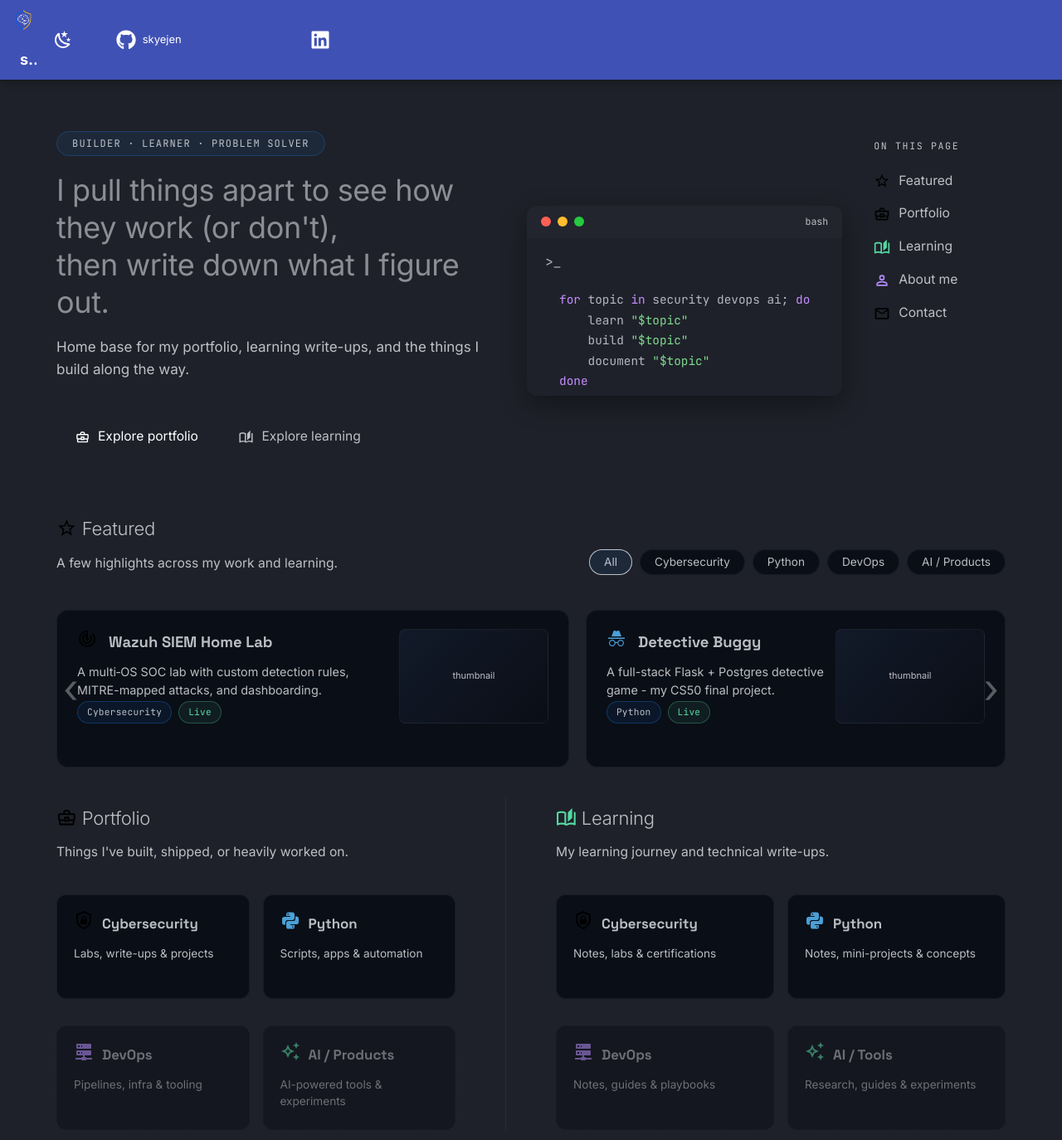
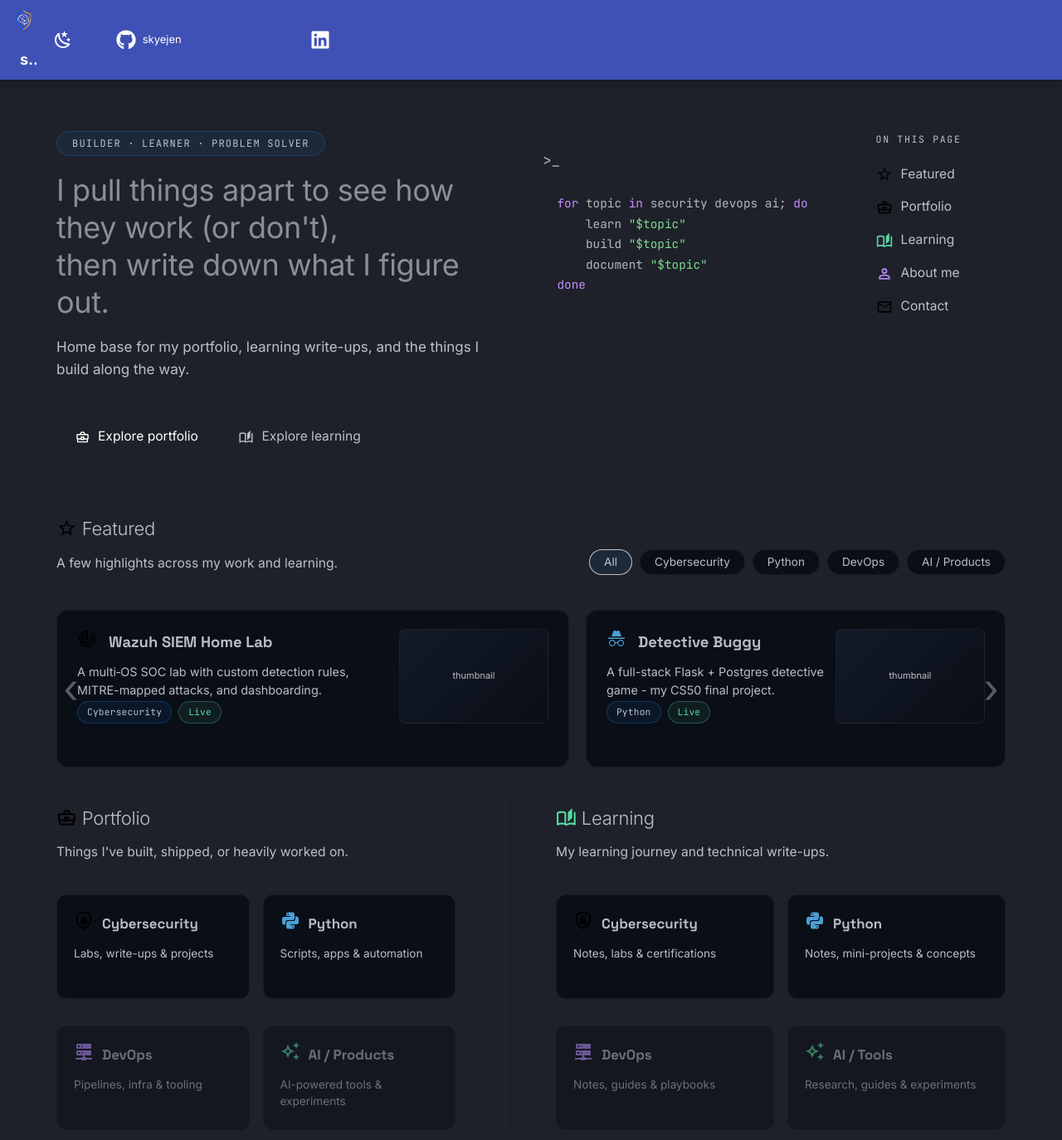
Before and after one commit to skyejen/skyejen.github.io, an MkDocs documentation site: the page built from docs/index.md, in a window 1280 px wide and 1400 px high. Shown: the top 1374 px of the window at 83% size. Built offline with MkDocs 1.6.1 and Material for MkDocs 9.7.7, drawn with Linux system fonts in a browser that asks for light colours.

Commit message:
UI: improve terminal window style

```diff
--- a/docs/index.md
+++ b/docs/index.md
@@ -15,7 +15,7 @@
 </div>
 <div class="sj-hero-side">
 <div class="sj-codepanel">
-<div class="sj-codepanel-head"><span class="sj-dots"><i></i><i></i><i></i></span><span class="sj-lang" id="sj-code-lang">python</span></div>
+<span class="sj-prompt">&gt;_</span>
 <pre class="sj-codepanel-body"><code id="sj-code">loading...</code></pre>
 </div>
 </div>
--- a/docs/stylesheets/local.css
+++ b/docs/stylesheets/local.css
@@ -37,7 +37,7 @@
 .sj-hub:nth-of-type(2) h2 .twemoji svg { fill: var(--sj-green) !important; }
 
 /* ===== Hero ===== */
-.sj-hero { display: grid; grid-template-columns: 1.4fr 1fr 0.42fr; gap: 1.9rem; align-items: center; margin: 0.5rem 0 2.8rem; }
+.sj-hero { display: grid; grid-template-columns: 1.4fr 1fr 0.42fr; gap: 1.9rem; align-items: start; margin: 0.5rem 0 2.8rem; }
 @media screen and (max-width: 76.24em){ .sj-hero { grid-template-columns: 1fr 1fr; gap: 1.6rem; } .sj-hero-toc { display: none; } }
 @media screen and (max-width: 59.9em){ .sj-hero { grid-template-columns: 1fr; gap: 1.5rem; } }
 .sj-pillrow { margin: 0 0 1.1rem; }
@@ -57,14 +57,14 @@
 .sj-btn--gold:hover { background: rgba(242,193,78,0.12); border-color: var(--sj-gold); }
 
 /* terminal - single outline */
-.sj-codepanel { background: var(--sj-bg-deep); border: 1px solid var(--sj-border); border-radius: 12px; overflow: hidden; box-shadow: 0 10px 30px rgba(0,0,0,0.35); }
+.sj-codepanel { position: relative; background: var(--sj-bg-deep); border: 1px solid var(--sj-border); border-radius: 12px; padding: 1.05rem 1.35rem 1.15rem; box-shadow: none; }
+.sj-prompt { display: block; font-family: "JetBrains Mono", monospace; font-size: 0.85rem; color: var(--sj-blue); margin: 0 0 0.75rem; }
 .sj-codepanel-head { display: flex; align-items: center; justify-content: space-between; padding: 0.5rem 0.85rem; border-bottom: 1px solid var(--sj-border); background: rgba(255,255,255,0.02); }
 .sj-dots { display: inline-flex; gap: 0.4rem; }
 .sj-dots i { width: 0.6rem; height: 0.6rem; border-radius: 50%; display: inline-block; }
 .sj-dots i:nth-child(1){ background:#ff5f56; } .sj-dots i:nth-child(2){ background:#ffbd2e; } .sj-dots i:nth-child(3){ background:#27c93f; }
 .sj-lang { font-family: "JetBrains Mono", monospace; font-size: 0.58rem; color: var(--sj-text-dim); }
-.md-typeset .sj-codepanel-body, .sj-codepanel-body { margin: 0; padding: 0.9rem 1.1rem 1.1rem; height: 9.5rem; overflow: hidden; border: none !important; background: transparent !important; box-shadow: none !important; }
-.sj-codepanel-body::before { content: ">_"; display: block; font-family: "JetBrains Mono", monospace; font-size: 0.8rem; color: var(--sj-blue); margin-bottom: 0.55rem; }
+.md-typeset .sj-codepanel-body, .sj-codepanel-body { margin: 0; padding: 0; height: 7rem; overflow: hidden; border: none !important; background: transparent !important; box-shadow: none !important; }
 .sj-codepanel-body code { font-family: "JetBrains Mono", monospace; font-size: 0.72rem; line-height: 1.7; color: var(--sj-text); white-space: pre; background: none; display: block; transition: opacity .3s ease; }
 .sj-codepanel-body code .tk-str  { color: #7fd88f; }
 .sj-codepanel-body code .tk-kw   { color: #c58cff; }
@@ -132,7 +132,7 @@
 
 
 /* ===== integrated hero ToC ===== */
-.sj-hero-toc { align-self: start; padding-top: 0.4rem; }
+.sj-hero-toc { align-self: start; padding-top: 0; }
 .sj-hero-toc p { display: flex; flex-direction: column; align-items: flex-start; gap: 0.15rem; margin: 0; }
 .sj-hero-toc .sj-toc-label { font-family: "JetBrains Mono", monospace; font-size: 0.58rem; text-transform: uppercase; letter-spacing: 0.14em; color: var(--sj-blue); margin: 0 0 0.55rem; }
 .sj-hero-toc .sj-toc-link { display: inline-flex !important; align-items: center; gap: 0.5rem; font-size: 0.78rem; color: var(--sj-text-dim) !important; padding: 0.3rem 0; border: none; transition: color .15s ease; }
```
